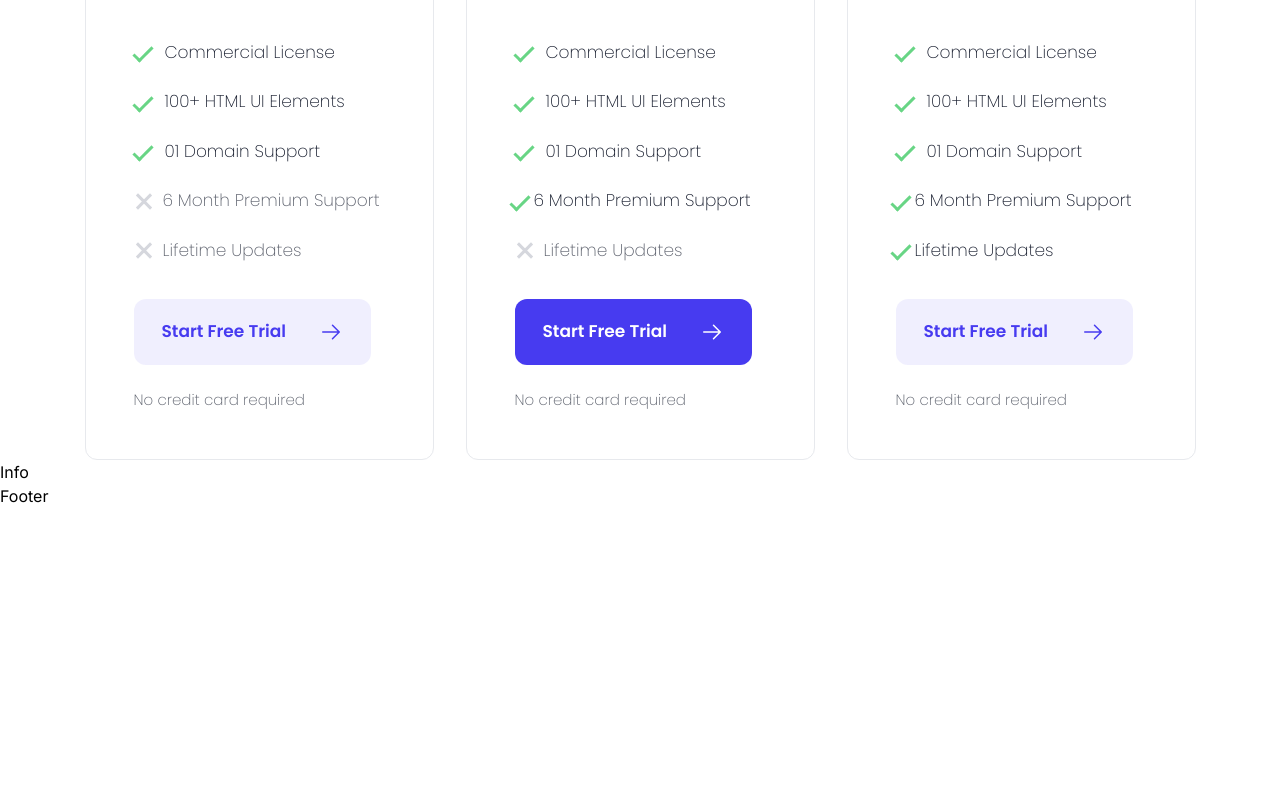
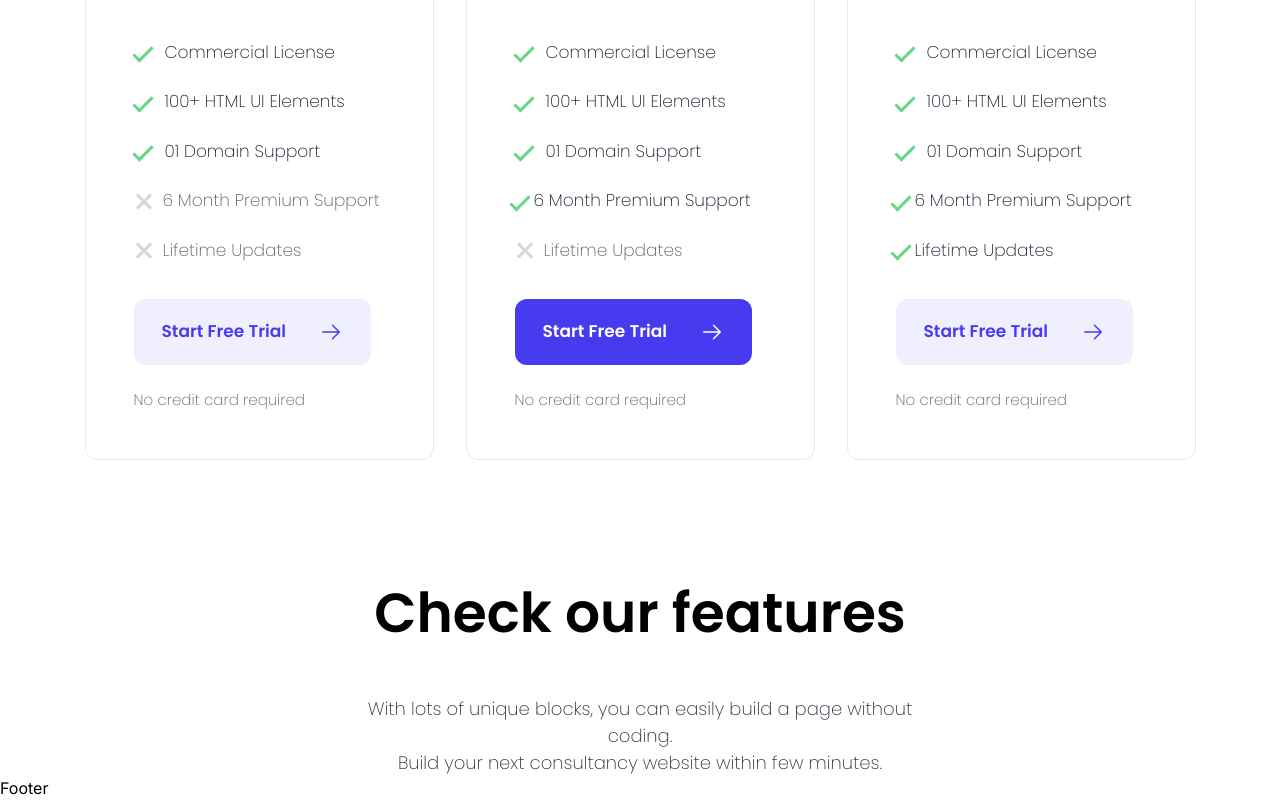
Before and after one commit to Txyeem/DemoProject, a Next.js app: page / in a window 1280 px wide. Shown: the part 881-1681 px from the top of the page. Before the commit the page ends 1389 px from the top, so only its background shows below. Built offline with nearby package versions, Linux system fonts and the light colour scheme.

Commit message:
Features

```diff
--- a/src/app/page.js
+++ b/src/app/page.js
@@ -3,7 +3,10 @@ export default function Home() {
     <div className="text-black pt-28">
       <div className="container mx-auto text-center">
         <h1 className="text-[55px] font-poppins font-semibold mb-4">Pricing & Plans</h1>
-        <p className="text-[18px] font-poppins font-extralight mx-[310px] pt-8 text-[#161C2D] opacity-90">With lots of unique blocks, you can easily build a page without coding. Build your next consultancy website within a few minutes.</p>
+        <p className="text-[18px] font-poppins font-extralight mx-[310px] pt-8 text-[#161C2D] opacity-90">
+          With lots of unique blocks, you can easily build a page without coding.<br/>
+        Build your next consultancy website within a few minutes.
+        </p>
       </div>
     </div>
 
--- a/src/components/info.jsx
+++ b/src/components/info.jsx
@@ -1,10 +1,18 @@
 import React from 'react';
+
+// Features
 
 function Info() {
   return (
-    <section>
-      Info
-    </section>
+    <div className="text-black pt-28">
+      <div className="container mx-auto text-center">
+        <h1 className="text-[55px] font-poppins font-semibold mb-2">Check our features</h1>
+        <p className="text-[18px] font-poppins font-extralight mx-[350px] pt-8 text-[#161C2D] opacity-90">
+            With lots of unique blocks, you can easily build a page without coding.<br/>
+            Build your next consultancy website within few minutes.
+        </p>
+      </div>
+    </div>
   );
 }
 
```
